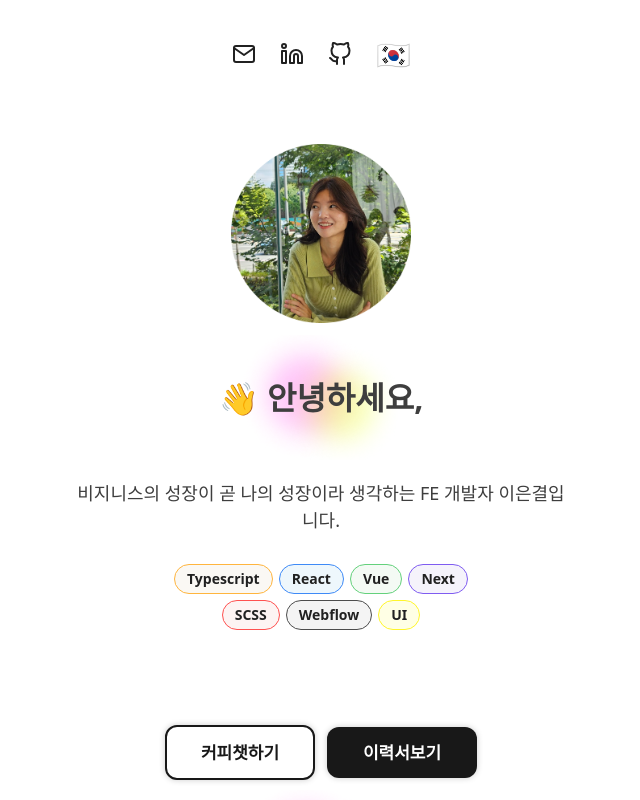
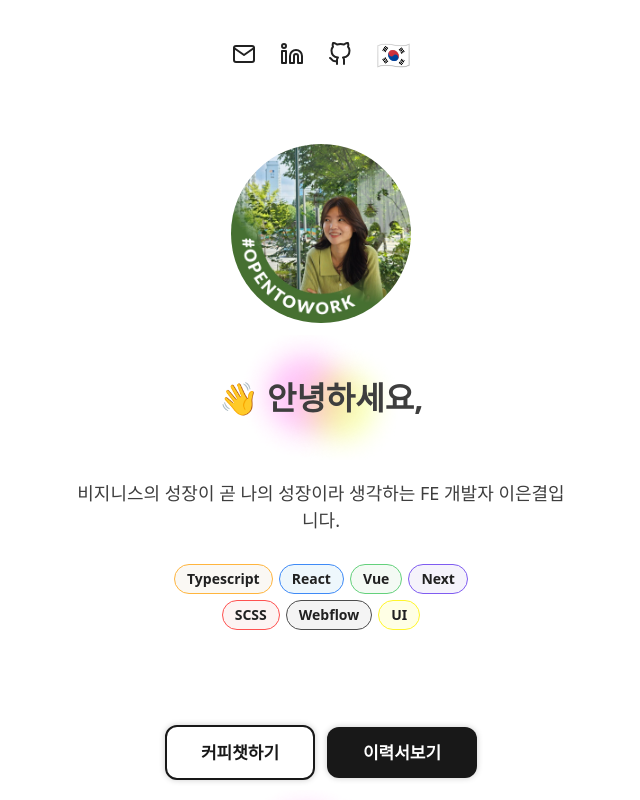
Before and after one commit to minsangkimme/portfolio, a Next.js app: page / in a window 1280 px wide. Shown: the top 800 px of the page, without its empty margins (319-959 px from the left). Built offline with nearby package versions, Linux system fonts and the light colour scheme.

Commit message:
fix: 이미지 오픈투웤으로 수정

```diff
--- a/src/app/page.tsx
+++ b/src/app/page.tsx
@@ -20,7 +20,7 @@ import SkillBadge from "@/component/Badges/SkillBadge";
 import ProjectCard from "../component/ProjectCard";
 
 import style from './style.module.scss';
-import Profile from '../../public/image/profile/profile1.png';
+import Profile from '../../public/image/profile/profile-linkedin.jpeg';
 
 
 export default function Home() {
--- a/src/app/style.module.scss
+++ b/src/app/style.module.scss
@@ -25,6 +25,7 @@
 }
 
 .profile {
+  border-radius: 50%;
   width: 45vw;
   height: 45vw;
 
```
Also changed, not shown: public/image/profile/profile-linkedin.jpeg (added).
